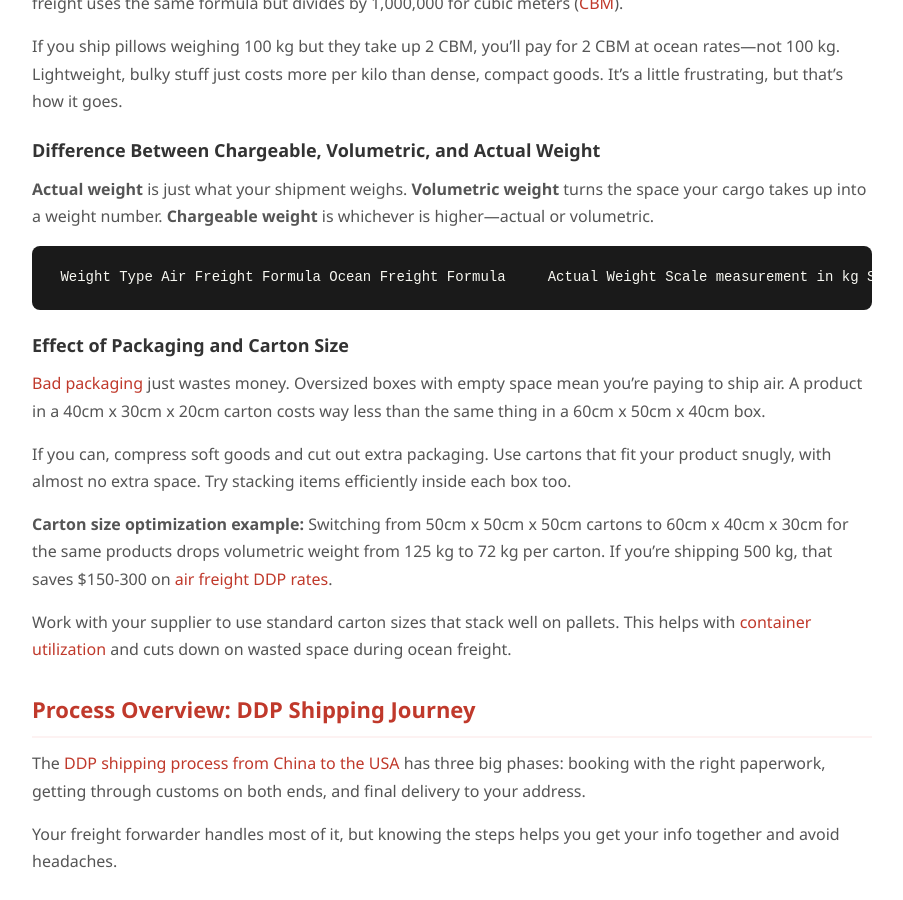
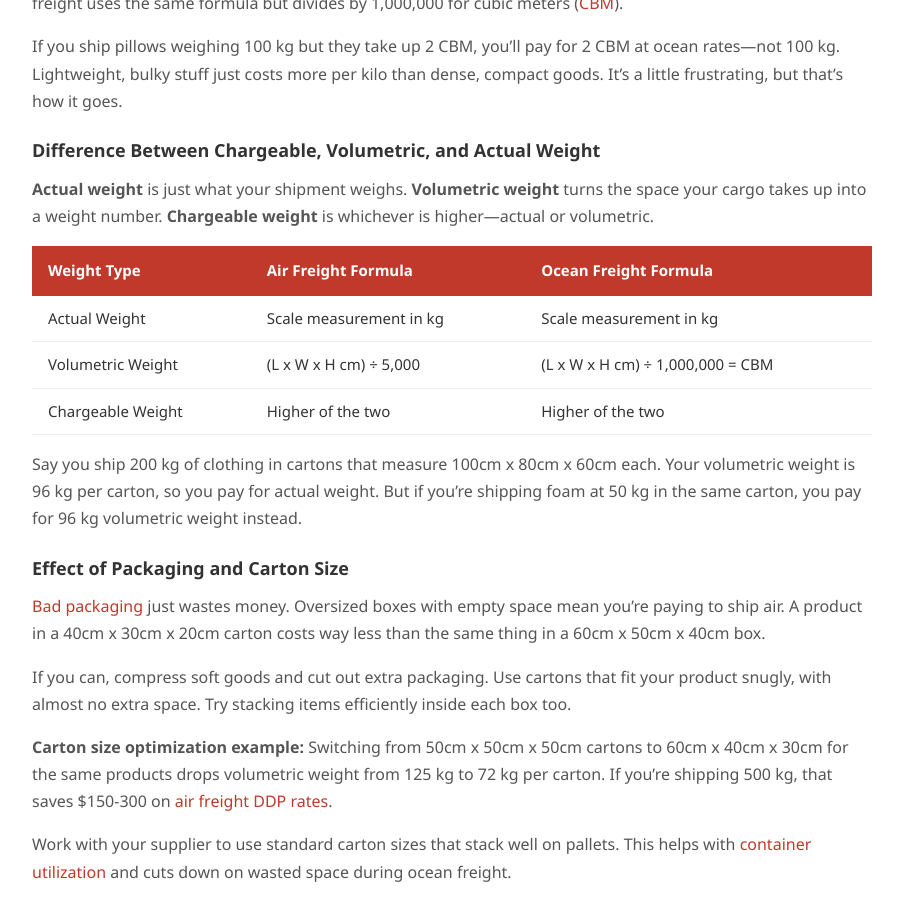
Before and after one commit to aeblogistics/Shipping-China-to-USA, a Jekyll site: the page built from ddp-shipping-rates-china-to-usa.md, in a window 1280 px wide and 900 px high, scrolled down 7008 px. Shown: the whole window, without its empty margins (188-1091 px from the left). Built offline with Jekyll 4.4.1, drawn with Linux system fonts in a browser that asks for light colours; our own code applies the rules of GitHub Pages for plain Markdown files.

Commit message:
Update ddp-shipping-rates-china-to-usa.md

```diff
--- a/ddp-shipping-rates-china-to-usa.md
+++ b/ddp-shipping-rates-china-to-usa.md
@@ -198,7 +198,13 @@ If you ship pillows weighing 100 kg but they take up 2 CBM, you’ll pay for 2 C
 
 **Actual weight** is just what your shipment weighs. **Volumetric weight** turns the space your cargo takes up into a weight number. **Chargeable weight** is whichever is higher—actual or volumetric.
 
-     Weight Type Air Freight Formula Ocean Freight Formula     Actual Weight Scale measurement in kg Scale measurement in kg   Volumetric Weight (L x W x H cm) ÷ 5,000 (L x W x H cm) ÷ 1,000,000 = CBM   Chargeable Weight Higher of the two Higher of the two    Say you ship 200 kg of clothing in cartons that measure 100cm x 80cm x 60cm each. Your volumetric weight is 96 kg per carton, so you pay for actual weight. But if you’re shipping foam at 50 kg in the same carton, you pay for 96 kg volumetric weight instead.
+| Weight Type | Air Freight Formula | Ocean Freight Formula |
+|---|---|---|
+| Actual Weight | Scale measurement in kg | Scale measurement in kg |
+| Volumetric Weight | (L x W x H cm) ÷ 5,000 | (L x W x H cm) ÷ 1,000,000 = CBM |
+| Chargeable Weight | Higher of the two | Higher of the two |
+
+Say you ship 200 kg of clothing in cartons that measure 100cm x 80cm x 60cm each. Your volumetric weight is 96 kg per carton, so you pay for actual weight. But if you’re shipping foam at 50 kg in the same carton, you pay for 96 kg volumetric weight instead.
 
 ### Effect of Packaging and Carton Size
 
```
